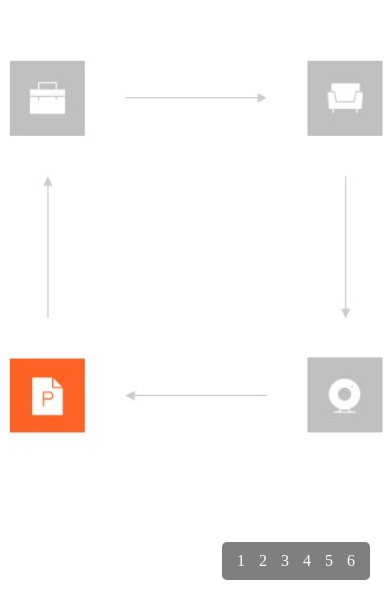
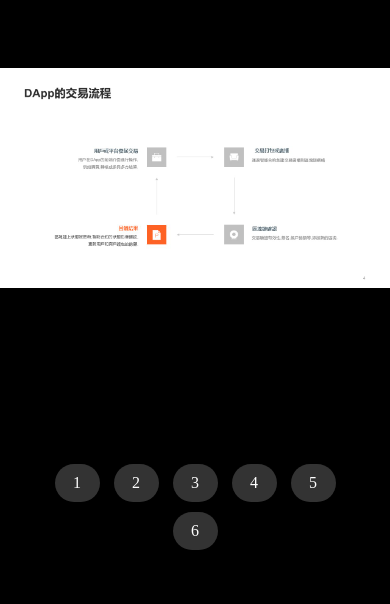
Before and after one commit to tat454/tat454.github.io, a plain HTML site: page page4.html in a window 390 px wide. Shown: the part 244-848 px from the top of the page. Drawn offline with Linux system fonts and the light colour scheme.

Commit message:
Update page4.html

```diff
--- a/page4.html
+++ b/page4.html
@@ -1,32 +1,74 @@
 <!DOCTYPE html>
 <html>
 <head>
-    <title>UNIFY-IT- 第4頁</title>
+    <title>UNIFY-IT - 第4頁</title>
     <meta charset="UTF-8">
+    <meta name="viewport" content="width=device-width, initial-scale=1.0">
     <style>
-        /* 與 index.html 相同的 CSS */
         body, html {
             margin: 0;
             padding: 0;
             height: 100%;
+            background: black;
         }
+
         .fullscreen-img {
             width: 100%;
             height: 100vh;
-            object-fit: cover;
+            object-fit: contain;
         }
+
         .nav {
             position: fixed;
             bottom: 20px;
-            right: 20px;
-            background: rgba(0,0,0,0.5);
-            padding: 10px;
-            border-radius: 5px;
+            left: 50%;
+            transform: translateX(-50%);
+            background: rgba(0,0,0,0.7);
+            padding: 15px;
+            border-radius: 25px;
+            text-align: center;
+            width: 80%;
+            max-width: 300px;
         }
+
         .nav a {
             color: white;
             text-decoration: none;
-            margin: 0 5px;
+            margin: 0 8px;
+            padding: 8px 15px;
+            background: rgba(255,255,255,0.2);
+            border-radius: 20px;
+            display: inline-block;
+            min-width: 15px;
+            transition: background 0.3s;
+        }
+
+        .nav a:active,
+        .nav a:hover {
+            background: rgba(255,255,255,0.4);
+        }
+
+        @media (max-width: 768px) {
+            .nav {
+                padding: 15px 10px;
+                bottom: 30px;
+            }
+            .nav a {
+                margin: 5px;
+                padding: 10px 15px;
+                font-size: 16px;
+            }
+        }
+
+        @media (orientation: landscape) and (max-height: 500px) {
+            .nav {
+                bottom: 10px;
+                padding: 8px;
+            }
+            .nav a {
+                padding: 5px 10px;
+                margin: 3px;
+            }
         }
     </style>
 </head>
```
